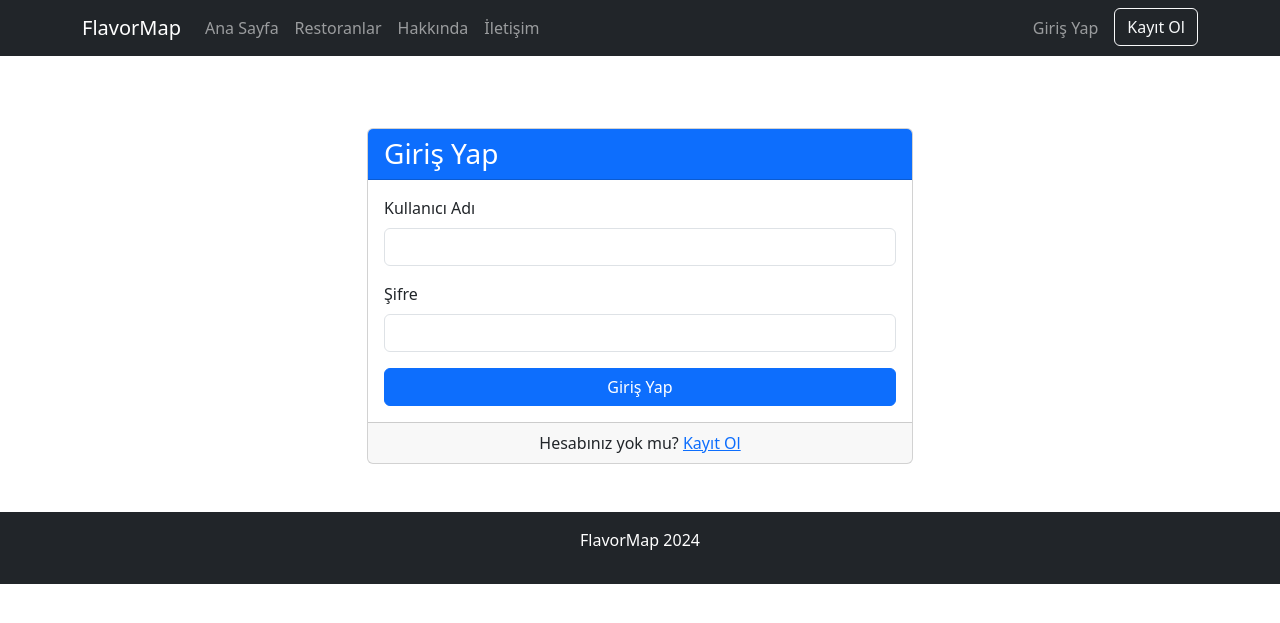
After one commit to EmreSndkc/flavormap, a Django app: page /giris/ in a window 1280 px wide. The commit adds this page. Shown: the top 623 px of the page. Run offline with Django 5.2, Linux system fonts and the light colour scheme.

Commit message:
feat: kullanıcı kaydı ve kimlik doğrulama işlevini hayata geçirildi

```diff
--- a/flavormap/settings.py
+++ b/flavormap/settings.py
@@ -71,3 +71,6 @@ STATIC_URL = 'static/'
 STATICFILES_DIRS = [BASE_DIR / 'static']
 
 DEFAULT_AUTO_FIELD = 'django.db.models.BigAutoField'
+
+LOGIN_REDIRECT_URL = '/'
+LOGOUT_REDIRECT_URL = '/'
--- a/restaurants/urls.py
+++ b/restaurants/urls.py
@@ -1,4 +1,5 @@
 from django.urls import path
+from django.contrib.auth import views as auth_views
 from . import views
 
 app_name = 'restaurants'
@@ -9,4 +10,9 @@ urlpatterns = [
     path('restoranlar/<int:pk>/', views.restaurant_detail, name='restaurant_detail'),
     path('hakkinda/', views.about, name='about'),
     path('iletisim/', views.contact, name='contact'),
+
+    # Auth URLs
+    path('giris/', auth_views.LoginView.as_view(template_name='registration/login.html'), name='login'),
+    path('cikis/', auth_views.LogoutView.as_view(), name='logout'),
+    path('kayit/', views.register, name='register'),
 ]
--- a/templates/base.html
+++ b/templates/base.html
@@ -10,11 +10,30 @@
 <nav class="navbar navbar-expand-lg navbar-dark bg-dark">
     <div class="container">
         <a class="navbar-brand" href="{% url 'restaurants:home' %}">FlavorMap</a>
-        <div>
-            <a class="nav-link d-inline text-white" href="{% url 'restaurants:home' %}">Ana Sayfa</a>
-            <a class="nav-link d-inline text-white" href="{% url 'restaurants:restaurant_list' %}">Restoranlar</a>
-            <a class="nav-link d-inline text-white" href="{% url 'restaurants:about' %}">Hakkinda</a>
-            <a class="nav-link d-inline text-white" href="{% url 'restaurants:contact' %}">Iletisim</a>
+        <button class="navbar-toggler" type="button" data-bs-toggle="collapse" data-bs-target="#navbarNav">
+            <span class="navbar-toggler-icon"></span>
+        </button>
+        <div class="collapse navbar-collapse" id="navbarNav">
+            <ul class="navbar-nav me-auto">
+                <li class="nav-item"><a class="nav-link" href="{% url 'restaurants:home' %}">Ana Sayfa</a></li>
+                <li class="nav-item"><a class="nav-link" href="{% url 'restaurants:restaurant_list' %}">Restoranlar</a></li>
+                <li class="nav-item"><a class="nav-link" href="{% url 'restaurants:about' %}">Hakkında</a></li>
+                <li class="nav-item"><a class="nav-link" href="{% url 'restaurants:contact' %}">İletişim</a></li>
+            </ul>
+            <ul class="navbar-nav">
+                {% if user.is_authenticated %}
+                    <li class="nav-item"><span class="nav-link text-light">Merhaba, {{ user.username }}</span></li>
+                    <li class="nav-item">
+                        <form action="{% url 'restaurants:logout' %}" method="post" class="d-inline">
+                            {% csrf_token %}
+                            <button type="submit" class="btn btn-link nav-link" style="text-decoration: none;">Çıkış Yap</button>
+                        </form>
+                    </li>
+                {% else %}
+                    <li class="nav-item"><a class="nav-link" href="{% url 'restaurants:login' %}">Giriş Yap</a></li>
+                    <li class="nav-item"><a class="btn btn-outline-light ms-2" href="{% url 'restaurants:register' %}">Kayıt Ol</a></li>
+                {% endif %}
+            </ul>
         </div>
     </div>
 </nav>
--- /dev/null
+++ b/templates/registration/login.html
@@ -0,0 +1,41 @@
+{% extends 'base.html' %}
+
+{% block content %}
+<div class="row justify-content-center">
+    <div class="col-md-6">
+        <div class="card mt-5">
+            <div class="card-header bg-primary text-white">
+                <h3 class="mb-0">Giriş Yap</h3>
+            </div>
+            <div class="card-body">
+                <form method="post">
+                    {% csrf_token %}
+
+                    {% if form.errors %}
+                    <div class="alert alert-danger">
+                        Kullanıcı adı veya şifre hatalı. Lütfen tekrar deneyin.
+                    </div>
+                    {% endif %}
+
+                    <div class="mb-3">
+                        <label for="id_username" class="form-label">Kullanıcı Adı</label>
+                        <input type="text" name="username" class="form-control" id="id_username" required>
+                    </div>
+
+                    <div class="mb-3">
+                        <label for="id_password" class="form-label">Şifre</label>
+                        <input type="password" name="password" class="form-control" id="id_password" required>
+                    </div>
+
+                    <button type="submit" class="btn btn-primary w-100">Giriş Yap</button>
+
+                    <input type="hidden" name="next" value="{{ next }}">
+                </form>
+            </div>
+            <div class="card-footer text-center">
+                Hesabınız yok mu? <a href="{% url 'restaurants:register' %}">Kayıt Ol</a>
+            </div>
+        </div>
+    </div>
+</div>
+{% endblock %}
```
Also changed, not shown: restaurants/forms.py (added, +10 -0 lines), restaurants/views.py (+15 -1 lines), templates/registration/register.html (added, +63 -0 lines).
